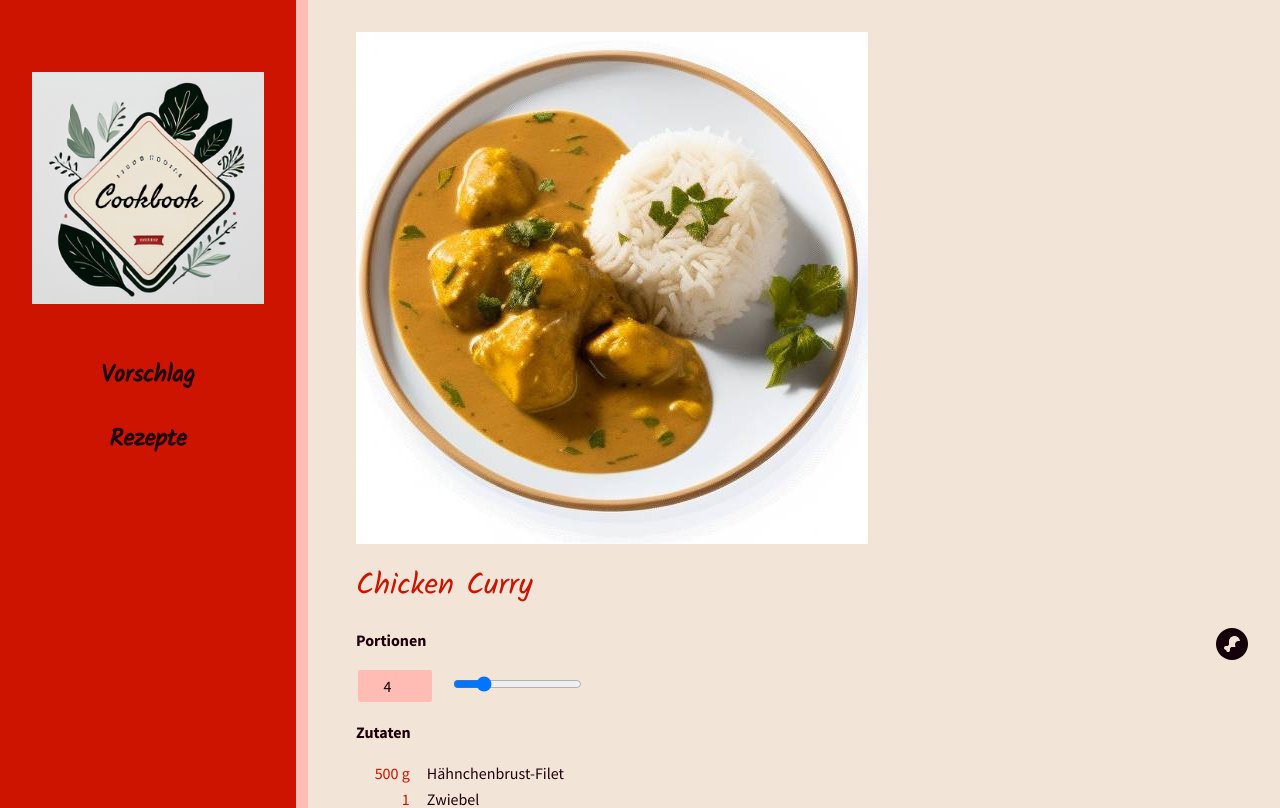
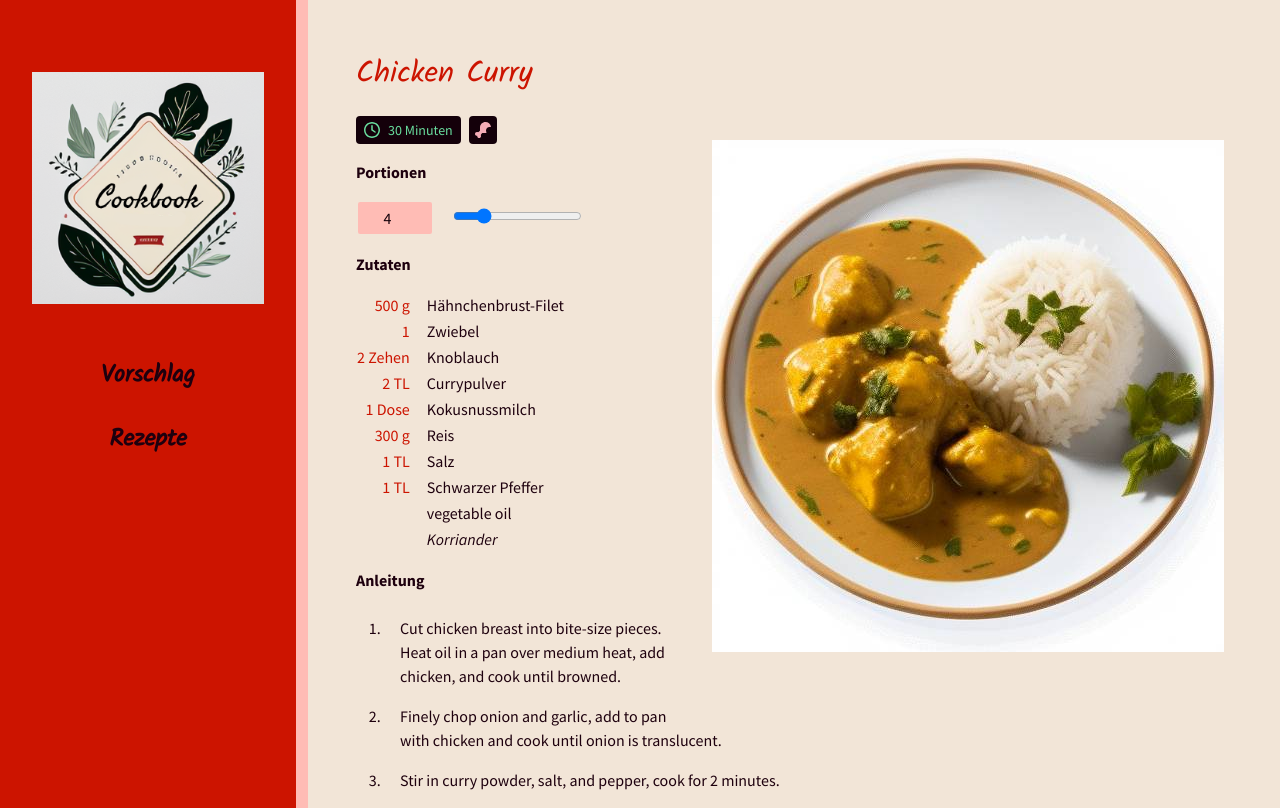
Before and after one commit to maandr/cookbook, a SvelteKit app: page /recipe/chicken-curry in a window 1280 px wide. Shown: the top 808 px of the page. Built offline with nearby package versions, Linux system fonts and the light colour scheme.

Commit message:
Improve layout of recipe cards

```diff
--- /dev/null
+++ b/src/lib/components/Icons/Clock.svelte
@@ -0,0 +1,12 @@
+<script lang="ts">
+  export let width = 24
+  export let height = 24
+</script>
+
+<svg xmlns="http://www.w3.org/2000/svg" {width} {height} viewBox="0 0 512 512">
+  <!--! Font Awesome Pro 6.2.1 by @fontawesome - https://fontawesome.com License - https://fontawesome.com/license (Commercial License) Copyright 2022 Fonticons, Inc. -->
+  <path
+    fill="currentColor"
+    d="M232 120C232 106.7 242.7 96 256 96C269.3 96 280 106.7 280 120V243.2L365.3 300C376.3 307.4 379.3 322.3 371.1 333.3C364.6 344.3 349.7 347.3 338.7 339.1L242.7 275.1C236 271.5 232 264 232 255.1L232 120zM256 0C397.4 0 512 114.6 512 256C512 397.4 397.4 512 256 512C114.6 512 0 397.4 0 256C0 114.6 114.6 0 256 0zM48 256C48 370.9 141.1 464 256 464C370.9 464 464 370.9 464 256C464 141.1 370.9 48 256 48C141.1 48 48 141.1 48 256z"
+  />
+</svg>
--- a/src/lib/components/NutritionalConcept.svelte
+++ b/src/lib/components/NutritionalConcept.svelte
@@ -10,9 +10,9 @@
   export let size = 16
 </script>
 
-<ul class="float-right flex flex-row gap-2">
+<ul class="flex flex-row gap-2">
   {#if recipe.containsMeat}
-    <li>
+    <li class="text-[#F4ACB7]">
       <Meat width={size} height={size} />
     </li>
   {/if}
@@ -22,13 +22,13 @@
     </li>
   {/if}
   {#if recipe.containsGluten}
-    <li><Gluten width={size} height={size} /></li>
+    <li class="text-[#FFCD70]"><Gluten width={size} height={size} /></li>
   {/if}
   {#if recipe.containsLactose}
-    <li><Cheese width={size} height={size} /></li>
+    <li class="text-[#F3B700]"><Cheese width={size} height={size} /></li>
   {/if}
   {#if recipe.containsOnlyPlants}
-    <li>
+    <li class="text-[#058E3F]">
       <Plant width={size} height={size} />
     </li>
   {/if}
@@ -36,6 +36,6 @@
 
 <style lang="postcss">
   ul li {
-    @apply rounded-full bg-primaryAccent p-2 text-background;
+    @apply rounded bg-primaryAccent p-[6px];
   }
 </style>
--- a/src/lib/components/PreperationTime.svelte
+++ b/src/lib/components/PreperationTime.svelte
@@ -1,5 +1,6 @@
 <script lang="ts">
   import type { Recipe } from '$types/Recipe'
+  import Clock from './Icons/Clock.svelte'
 
   export let recipe: Recipe
 
@@ -11,6 +12,9 @@
       : 'text-success'
 </script>
 
-<div class="float-left rounded bg-primaryAccent px-2 py-1 {textColor}">
+<div
+  class="float-left rounded bg-primaryAccent px-2 py-1 {textColor} flex items-center gap-2 text-sm"
+>
+  <Clock width={16} height={16} />
   {recipe.amountOfMinutesRequired} Minuten
 </div>
--- a/src/lib/components/RecipeCard.svelte
+++ b/src/lib/components/RecipeCard.svelte
@@ -14,11 +14,11 @@
   >
     <div
       class="flipside absolute top-0 left-0 bottom-16 flex w-full flex-col gap-3 overflow-hidden p-3 text-sm"
-      style="background-color: rgba(255, 255, 255, 0.35)"
+      style="background-color: rgba(255, 255, 255, 0.65)"
     >
       <div>
-        <PreperationTime {recipe} />
-        <NutritionalConcept {recipe} size={16} />
+        <div class="float-left"><PreperationTime {recipe} /></div>
+        <div class="float-right"><NutritionalConcept {recipe} size={16} /></div>
       </div>
       <IngredienceList {recipe} showOnlyRequired={true} showQuantities={false} />
     </div>
@@ -39,10 +39,10 @@
 
 <style lang="postcss">
   .recipe-card .flipside {
-    @apply translate-x-6 opacity-0 transition-all;
+    @apply max-h-0 translate-y-12 opacity-0 transition-all;
   }
 
   .recipe-card:hover .flipside {
-    @apply translate-x-0 opacity-100;
+    @apply max-h-full translate-y-0 opacity-100;
   }
 </style>
--- a/src/routes/recipe/[slug]/+page.svelte
+++ b/src/routes/recipe/[slug]/+page.svelte
@@ -3,6 +3,7 @@
   import NutritionalConcept from '$components/NutritionalConcept.svelte'
   import IngredienceList from '$components/IngredienceList.svelte'
   import InstructionSteps from '$components/InstructionSteps.svelte'
+  import PreperationTime from '$components/PreperationTime.svelte'
 
   export let data: Recipe
   let amountOfServings: number = data.amountOfServings
@@ -14,11 +15,16 @@
   <title>{data.title} | Cookbook</title>
 </svelte:head>
 
-<img src={data.imagePath} title={data.title} alt={data.title} />
-
 <h1 class="my-6 font-handwriting text-3xl text-secondaryAccent">{data.title}</h1>
 
-<NutritionalConcept recipe={data} />
+<div class="xl:float-right xl:m-6">
+  <img src={data.imagePath} title={data.title} alt={data.title} class="mb-8 max-w-xl" />
+</div>
+
+<div class="flex gap-2">
+  <PreperationTime recipe={data} />
+  <NutritionalConcept recipe={data} />
+</div>
 
 <h2>Portionen</h2>
 <input
```
